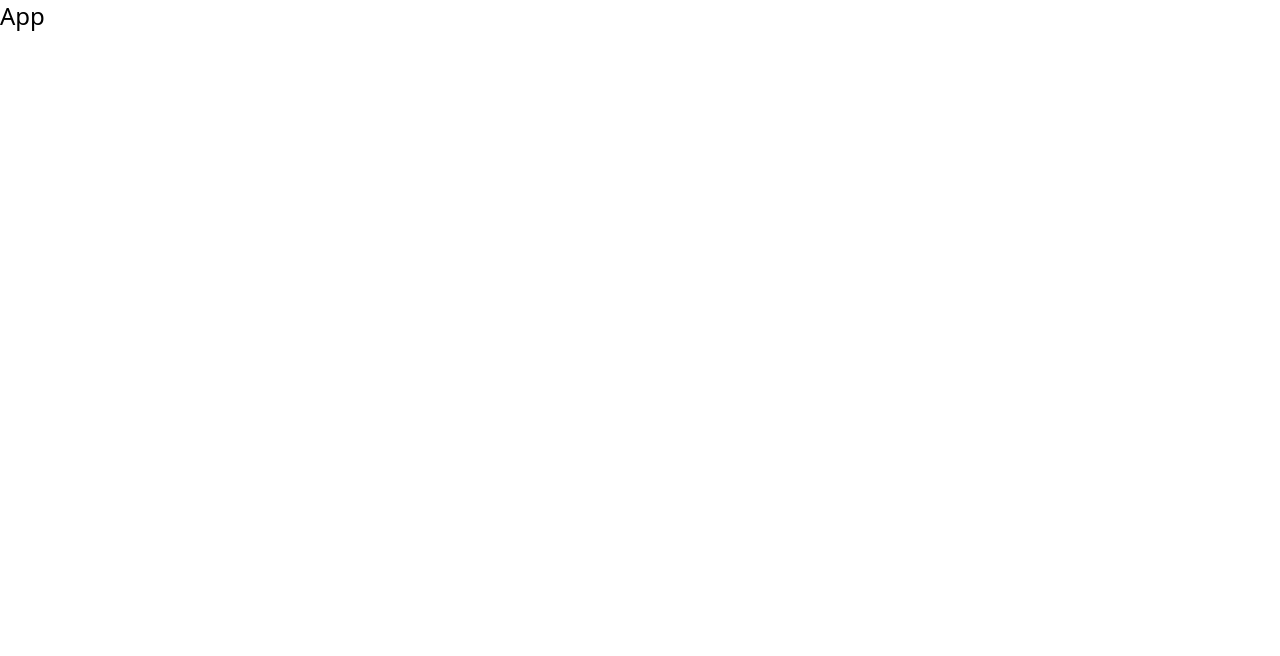
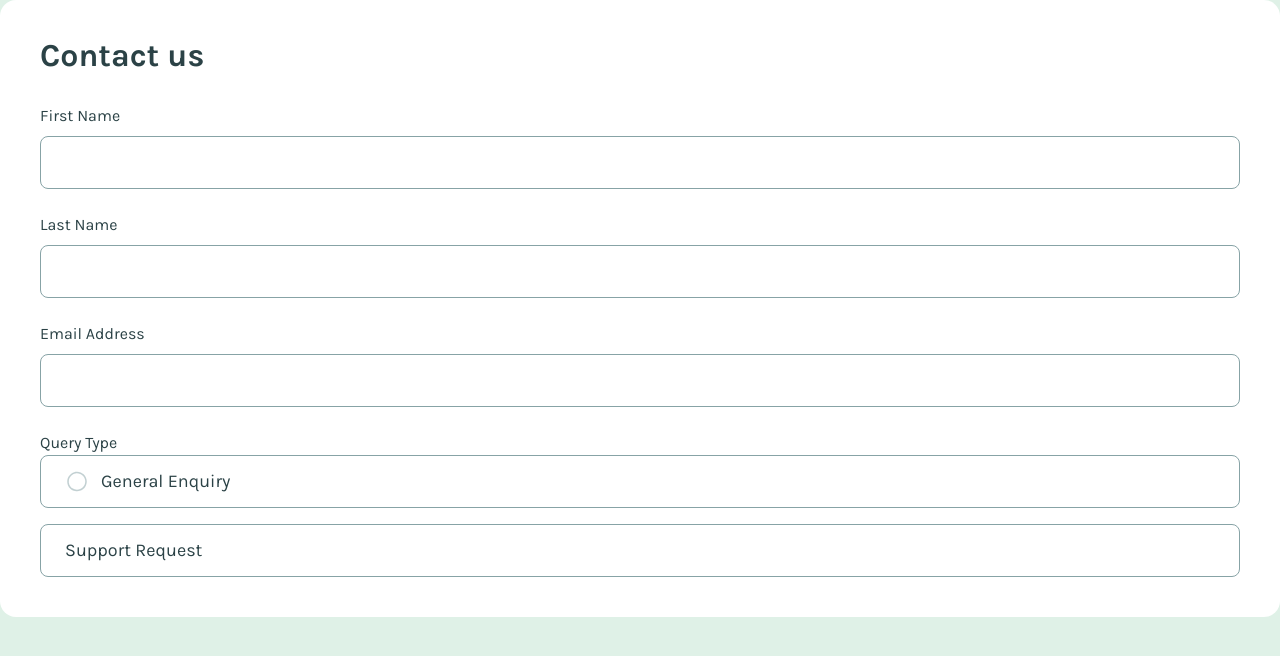
Before and after one commit to anamaydev/contact-form, a React (Vite) app: page / in a window 1280 px wide. Shown: the top 656 px of the page. Built offline with nearby package versions, Linux system fonts and the light colour scheme.

Commit message:
feat: add partial form layout with input styles

```diff
--- a/src/App.jsx
+++ b/src/App.jsx
@@ -1,12 +1,76 @@
 /* todo:
-*   [x] create custom variables / utilities */
+*   [x] create custom variables / utilities
+*   [ ] create mobile layout
+*   [ ] create tablet layout
+*   [ ] create desktop layout
+*   [ ] state for form
+*   [ ] set value attribute for each input */
+
+import radioUnselected from './assets/images/icon-radio-unselected.svg'
+import radioSelected from './assets/images/icon-radio-selected.svg'
 
 function App() {
+  return (
+    /* background */
+    <div className="min-h-dvh w-screen bg-green-200">
+      {/* form */}
+      <form action="/" className="p-5 flex flex-col justify-center gap-5 bg-white rounded-2xl">
+        {/* first div */}
+        <div className="flex flex-col justify-center gap-4">
+          <h1 className="font-bold text-lg leading-none text-grey-900">Contact us</h1>
+          <div className="flex flex-col gap-3">
+            {/* name inputs */}
+            <div className="flex flex-col justify-center gap-3">
+              {/* first name */}
+              <div className="text-input-container">
+                <label htmlFor="first-name" className="label">First Name</label>
+                <input
+                  type="text"
+                  id="first-name"
+                  name="first-name"
+                  className="input-field"
+                />
+              </div>  {/* first name */}
 
-  return (
-    <>
-      <h2 className="text-2xl ">App</h2>
-    </>
+              {/* last name */}
+              <div className="text-input-container">
+                <label htmlFor="last-name" className="label">Last Name</label>
+                <input
+                  type="text"
+                  id="last-name"
+                  name="last-name"
+                  className="input-field"
+                />
+              </div>  {/* last name */}
+            </div>  {/* name inputs */}
+
+            {/* email address */}
+            <div className="text-input-container">
+              <label htmlFor="email-address" className="label">Email Address</label>
+              <input
+                type="email"
+                id="email-address"
+                name="email-address"
+                className="input-field"
+              />
+            </div> {/* email address */}
+
+            {/* query type */}
+            <fieldset className="flex flex-col justify-center gap-2">
+              <legend className="label">Query Type</legend>
+              <ul className="flex flex-col justify-center gap-2"> {/*remove gap-2*/}
+                <li className="input-field flex gap-1.5">
+                  <img src={radioUnselected} alt="" className=""/>
+                  <img src={radioSelected} alt="" className="hidden"/>
+                  <p>General Enquiry</p>
+                </li>
+                <li className="input-field">Support Request</li>
+              </ul>
+            </fieldset> {/* query type */}
+          </div>
+        </div>
+      </form>
+    </div>
   )
 }
 
--- a/src/index.css
+++ b/src/index.css
@@ -11,7 +11,7 @@
 
 @theme{
   /* custom colors */
-  --color-white: hsla(0, 0%, 83%, 1);
+  --color-white: hsla(0, 0%, 100%, 1);
   --color-grey-900: hsla(187, 24%, 22%, 1);
   --color-grey-500: hsla(186, 15%, 59%, 1);
   --color-green-600: hsla(169, 82%, 27%, 1);
@@ -23,4 +23,36 @@
 
   /* customizing default tailwind spacing */
   --spacing: 0.5rem;
+
+  /* custom font sizes */
+  --text-sm: 1rem;
+  --text-md: 1.125rem;
+  --text-lg: 2rem;
+
+  /* customizing default tailwind line-height */
+  --leading-none: 1;
+  --leading-normal: 1.5;
 }
+
+@layer base {
+  /* base font family */
+  body{
+    @apply font-karla;
+  }
+
+  fieldset {
+    @apply m-0 p-0 border-0 min-w-0;
+  }
+}
+
+@utility text-input-container{
+  @apply flex flex-col gap-1;
+}
+
+@utility label{
+  @apply font-normal text-sm leading-normal text-grey-900;
+}
+
+@utility input-field{
+  @apply px-3 py-1.5 border border-grey-500 rounded-lg font-normal leading-normal text-md text-grey-900;
+}
```
Also changed, not shown: src/assets/images/icon-radio-selected.svg (added), src/assets/images/icon-radio-unselected.svg (added).
